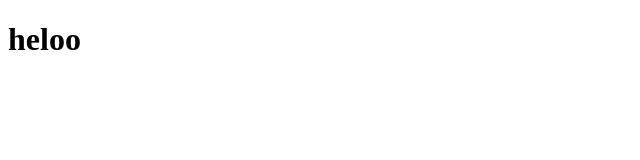
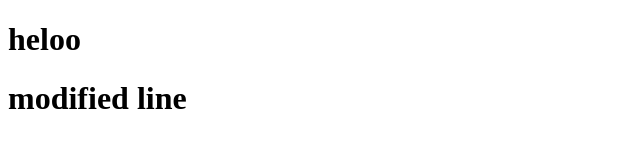
Before and after one commit to wsddr21/hello, a plain HTML site: page index.html in a window 1280 px wide. Shown: the whole page, without its empty margins (0-640 px from the left). Drawn offline with Linux system fonts and the light colour scheme.

Commit message:
html file is modified

```diff
--- a/index.html
+++ b/index.html
@@ -7,5 +7,6 @@
 </head>
 <body>
     <h1>heloo</h1>
+    <h1>modified line</h1>
 </body>
 </html>
```
